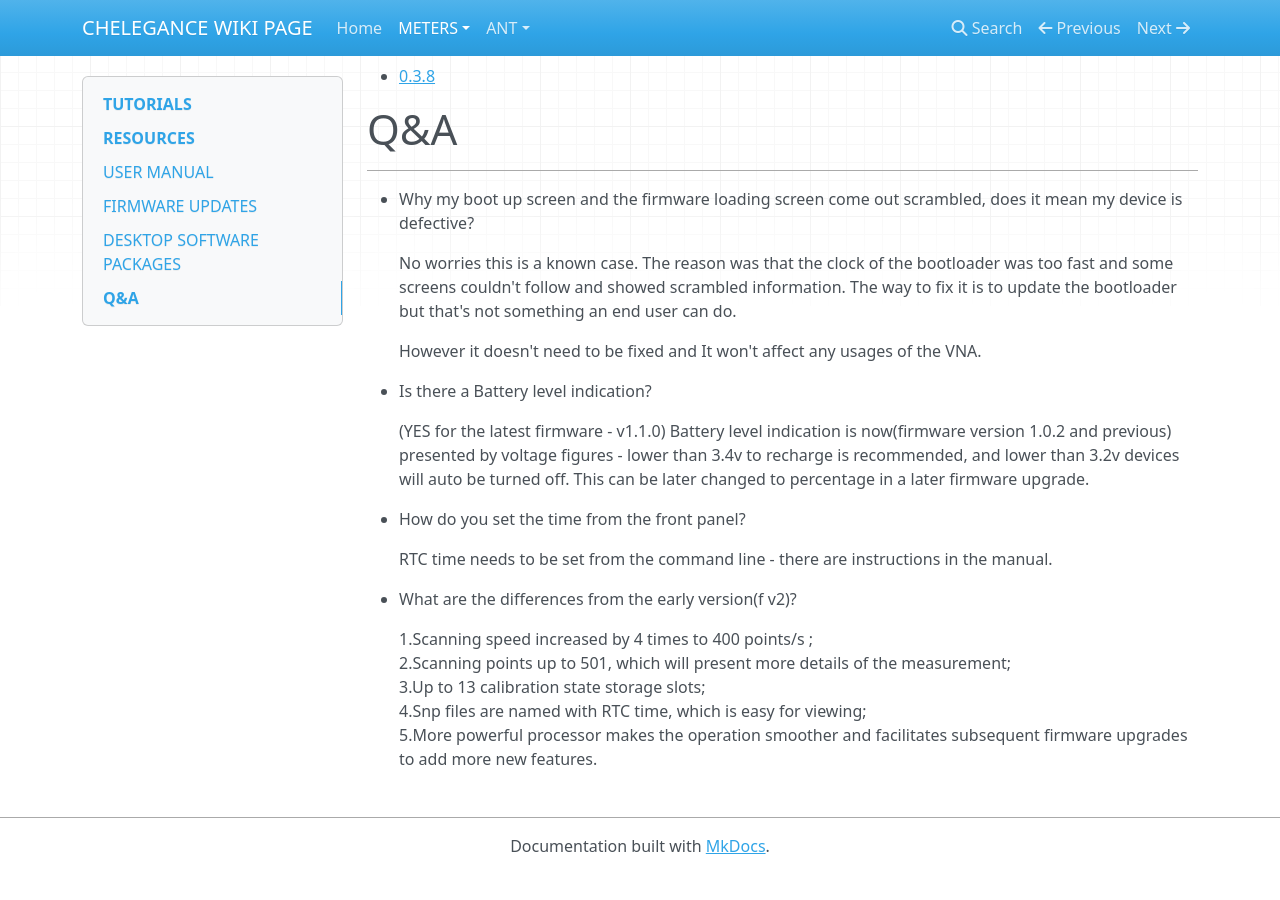
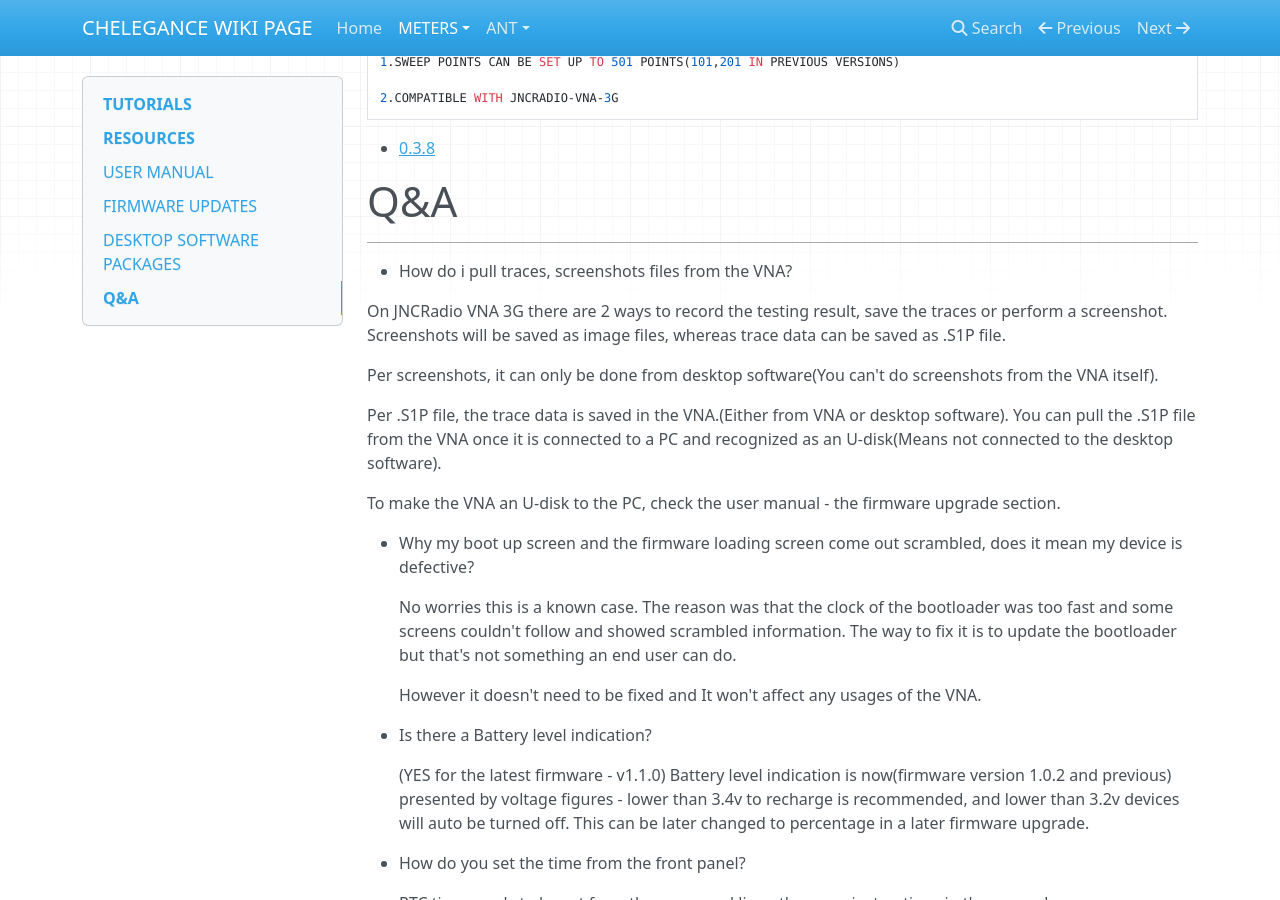
Before and after one commit to CHELEGANCE/WIKI, an MkDocs documentation site: the page built from docs/METER/JNCRADIO-VNA-3G/JNCRADIO-VNA-3G.md, in a window 1280 px wide and 900 px high, scrolled down 1008 px. Built offline with MkDocs 1.6.1, drawn with Linux system fonts in a browser that asks for light colours; nearby versions of some CDN libraries; before the commit the page ends 1882 px from its top, so only the background shows below that; some of the changed text lies outside the part shown.

Commit message:
jncradio&m-104

```diff
--- a/docs/METER/JNCRADIO-VNA-3G/JNCRADIO-VNA-3G.md
+++ b/docs/METER/JNCRADIO-VNA-3G/JNCRADIO-VNA-3G.md
@@ -1,10 +1,13 @@
 
 # TUTORIALS
 ---
-* [GENERAL INTRODUCTION IN ENGLISH BY @MLS](https://www.youtube.com/watch?v=rNNP-izZUbo&t=78s)
-* [ANTENNA SETUP(SWR&SMITH CHART)](https://www.youtube.com/watch?v=1UaOFN1Xf1g)
-* [CABLE LOSS MEASUREMENT IN ENGLISH BY @CHELEGANCE](https://www.youtube.com/watch?v=OA9Fm3M0ty8&t=2s)
-* [FIRMWARE UPGRADE](POSTS/FIRMWARE-UPGRADE.md)
+* GENERAL
+    * [INTRODUCTION](https://www.youtube.com/watch?v=rNNP-izZUbo&t=78s)
+    * [FIRMWARE UPGRADE](POSTS/FIRMWARE-UPGRADE.md)
+* ANTENNA SETUP
+    * [ANTENNA SETUP(SWR&SMITH CHART)](https://www.youtube.com/watch?v=1UaOFN1Xf1g)
+    * [Set up your GP antenna with JNCRadio VNA 3G!](https://www.youtube.com/watch?v=j3yaGd-8_zw&t=107s)
+* [CABLE LOSS MEASUREMENT](https://www.youtube.com/watch?v=OA9Fm3M0ty8&t=2s)
 
 
 # RESOURCES
@@ -50,6 +53,17 @@
 # Q&A
 ---
 
+* How do i pull traces, screenshots files from the VNA?
+
+On JNCRadio VNA 3G there are 2 ways to record the testing result, save the traces or perform a screenshot. Screenshots will be saved as image files, whereas trace data can be saved as .S1P file.
+
+Per screenshots, it can only be done from desktop software(You can't do screenshots from the VNA itself).
+
+Per .S1P file, the trace data is saved in the VNA.(Either from VNA or desktop software). You can pull the .S1P file from the VNA once it is connected to a PC and recognized as an U-disk(Means not connected to the desktop software).
+
+To make the VNA an U-disk to the PC, check the user manual - the firmware upgrade section.
+
+
 * Why my boot up screen and the firmware loading screen come out scrambled, does it mean my device is defective?
 
     No worries this is a known case. The reason was that the clock of the bootloader was too fast and some screens couldn't follow and showed scrambled information. The way to fix it is to update the bootloader but that's not something an end user can do.
```
Also changed, not shown: docs/ANT/M-104/M-104.md (+5 -0 lines).
